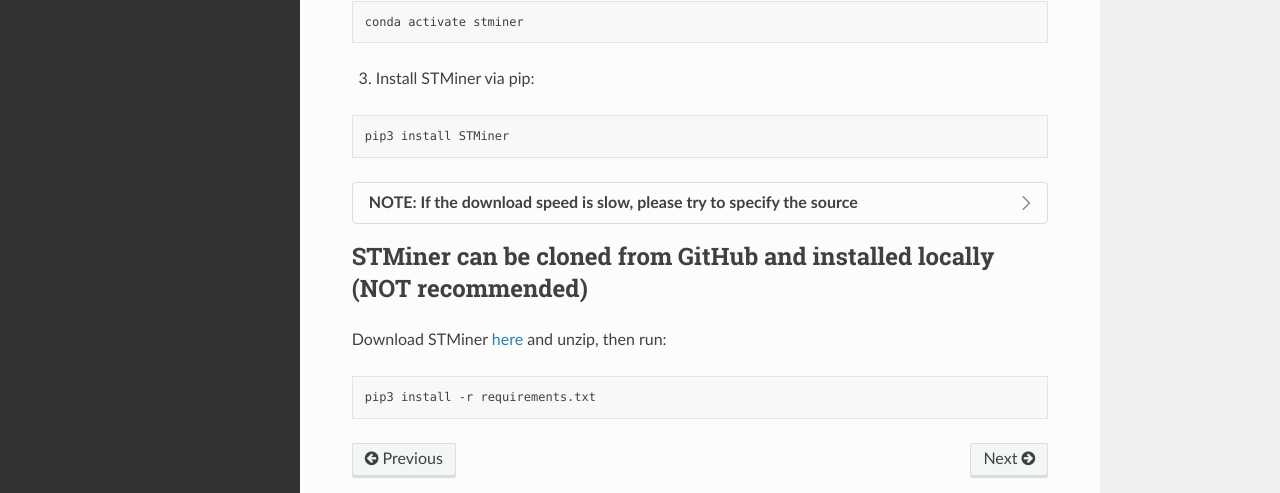
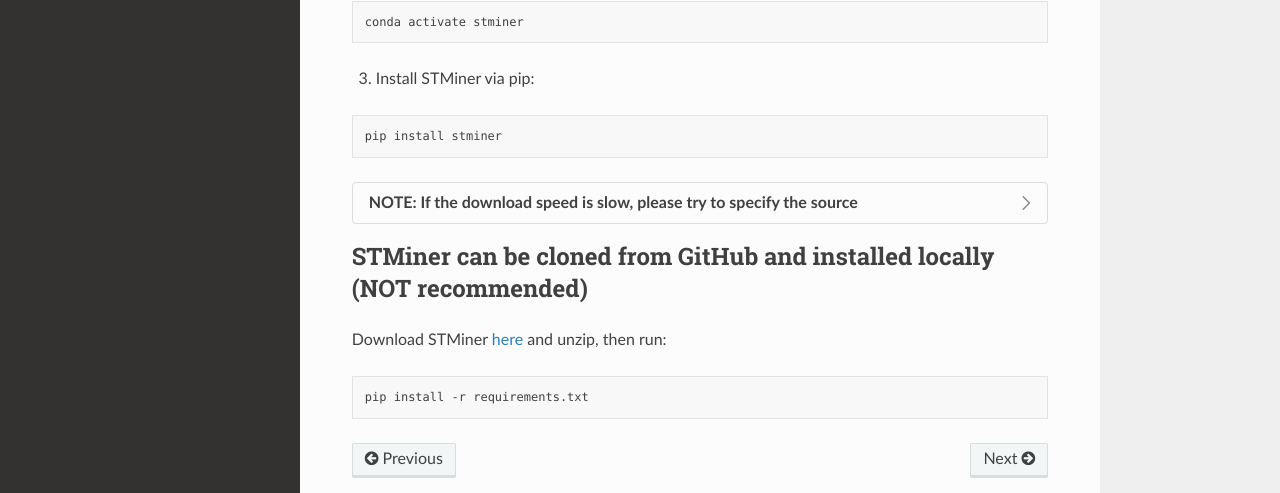
Before and after one commit to PSSUN/STMinerDoc, a Sphinx documentation site: the page built from source/Install/Install.md, in a window 1280 px wide and 1034 px high. Shown: the part 426-919 px from the top of the window. Built offline with Sphinx 7.4.7 and the Read the Docs theme 3.1.0, drawn with Linux system fonts in a browser that asks for light colours.

Commit message:
Update Install.md

````diff
--- a/source/Install/Install.md
+++ b/source/Install/Install.md
@@ -18,13 +18,13 @@
  3. Install STMiner via pip:
 
   ```bash
-  pip3 install STMiner
+  pip install stminer
   ```
 
   :::{dropdown} NOTE: If the download speed is slow, please try to specify the source
   For example:
   ```bash
-  pip3 install STMiner -i https://pypi.tuna.tsinghua.edu.cn/simple
+  pip install stminer -i https://pypi.tuna.tsinghua.edu.cn/simple
   ```
   :::
 
@@ -32,5 +32,5 @@
 Download STMiner [here](https://github.com/xjtu-omics/STMiner.git) and unzip, then run:
 
 ```bash
-pip3 install -r requirements.txt
+pip install -r requirements.txt
 ```
````
